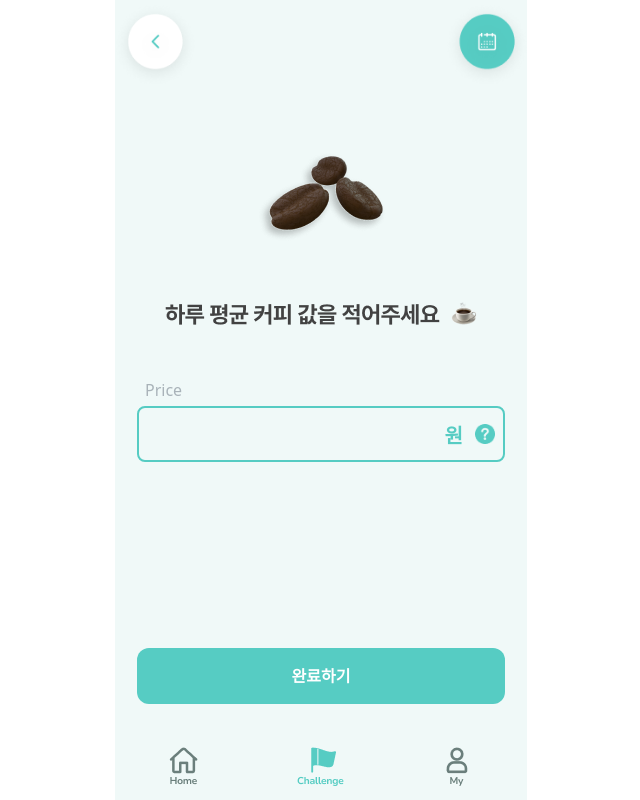
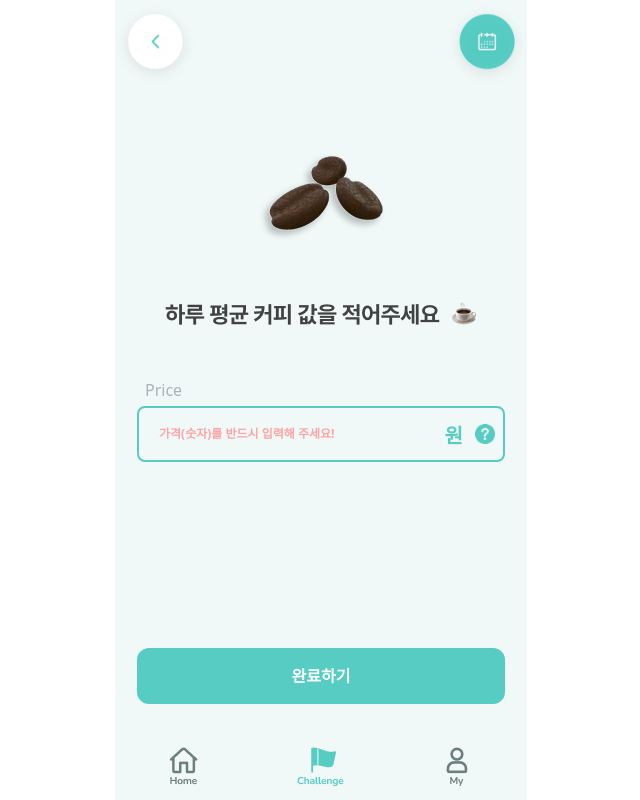
Before and after one commit to taehyeon0412/challenge_bank, a React (Create React App) app: page /challengeinit/1/setting in a window 1280 px wide. Both pictures are taken after a click on the button "완료하기". Shown: the whole page, without its empty margins (319-959 px from the left). Built offline with nearby package versions, Linux system fonts and the light colour scheme.

Commit message:
setting(4) - 로컬스토리지, 유효성검사
-localStorage에 넣을떄는 문자열로 변환해서 넣음

-input값이 없을때 submit 안되게 막음
-경고 문구창 input에 나오게함

```diff
--- a/src/Components/Common/ChallengeForm.tsx
+++ b/src/Components/Common/ChallengeForm.tsx
@@ -1,5 +1,6 @@
 import { useRef, useState } from "react";
 import { Controller, useForm } from "react-hook-form";
+import { useNavigate, useParams } from "react-router-dom";
 
 //component
 import Button from "Components/Common/Button";
@@ -12,7 +13,10 @@ import ToolTip from "../../assets/challengeImg/setting/common/tooltip.png";
 function ChallengeForm() {
   const [inputFocus, setInputFocus] = useState(false);
   const { control, handleSubmit, watch } = useForm();
+
   const formRef = useRef<HTMLFormElement | null>(null);
+  const navigate = useNavigate();
+  const { challengeName } = useParams();
 
   const formatNumber = (value: any) => {
     if (!value) return "";
@@ -20,13 +24,19 @@ function ChallengeForm() {
   };
   /*value를 문자열로 변환 후 숫자 형식을 지정 천 단위 구분 기호로 쉼표를 삽입 */
 
-  const inputValue = watch("priceValue");
+  /* const inputValue = watch("priceValue"); */
 
   /*   console.log(inputValue); */
 
   const onSubmit = (data: any) => {
     console.log(data);
+    localStorage.setItem("userPrice", JSON.stringify(data));
+    navigate(`/challengeinit/${challengeName}/challengestart`, {
+      replace: true,
+    });
   };
+  //localStorage에 넣을떄는 문자열로 변환해서 넣어야됨
+  //반대로 꺼낼때는 숫자로 변환해서 나오게 하기
 
   const submitForm = () => {
     if (formRef.current) {
@@ -38,6 +48,8 @@ function ChallengeForm() {
       }
     }
   };
+  // submitForm 함수는 호출 시 양식 내부의 제출 버튼 클릭을 트리거함.
+  // form안에 있는 button과 form 밖에 있는 버튼을 연결하기 위해 사용
 
   return (
     <>
@@ -55,8 +67,16 @@ function ChallengeForm() {
             <Controller
               name="priceValue"
               control={control}
+              rules={{
+                validate: (value) =>
+                  value !== "" || "가격(숫자)를 반드시 입력해 주세요!",
+              }}
               defaultValue=""
-              render={({ field: { onChange, value } }) => (
+              render={({
+                field: { onChange, value },
+                fieldState: { error },
+              }) => (
+                <>
                   <input
                     className="w-full h-14 pl-4 pr-16 py-2 bg-transparent focus:outline-none text-mintColor text-xl font-extrabold"
                     onFocus={() => setInputFocus(true)}
@@ -81,6 +101,12 @@ function ChallengeForm() {
                     }}
                     //Enter키 submit 방지
                   />
+                  {error && (
+                    <p className="absolute left-5 text-xs text-red-300 font-black pointer-events-none">
+                      {error.message}
+                    </p>
+                  )}
+                </>
               )}
             />
 
```
Lines whose indentation alone changed are shown as unchanged.
